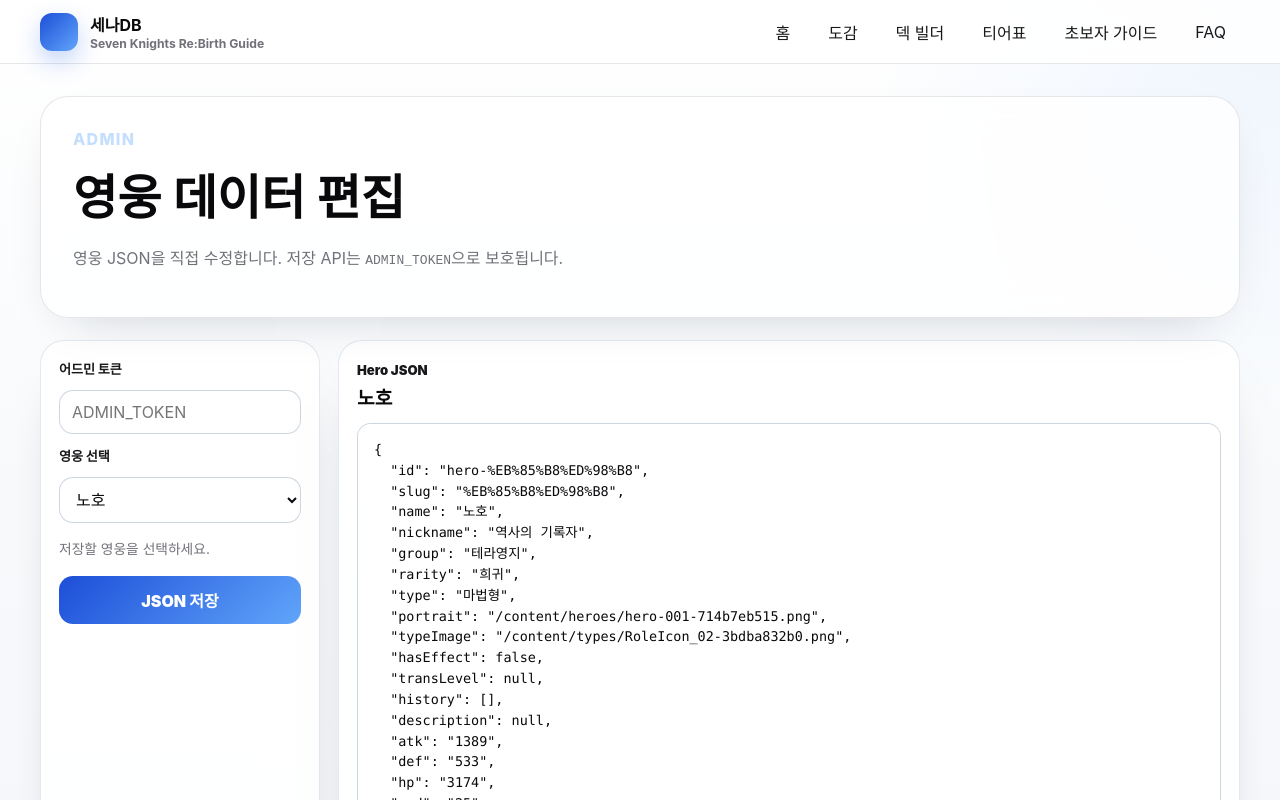
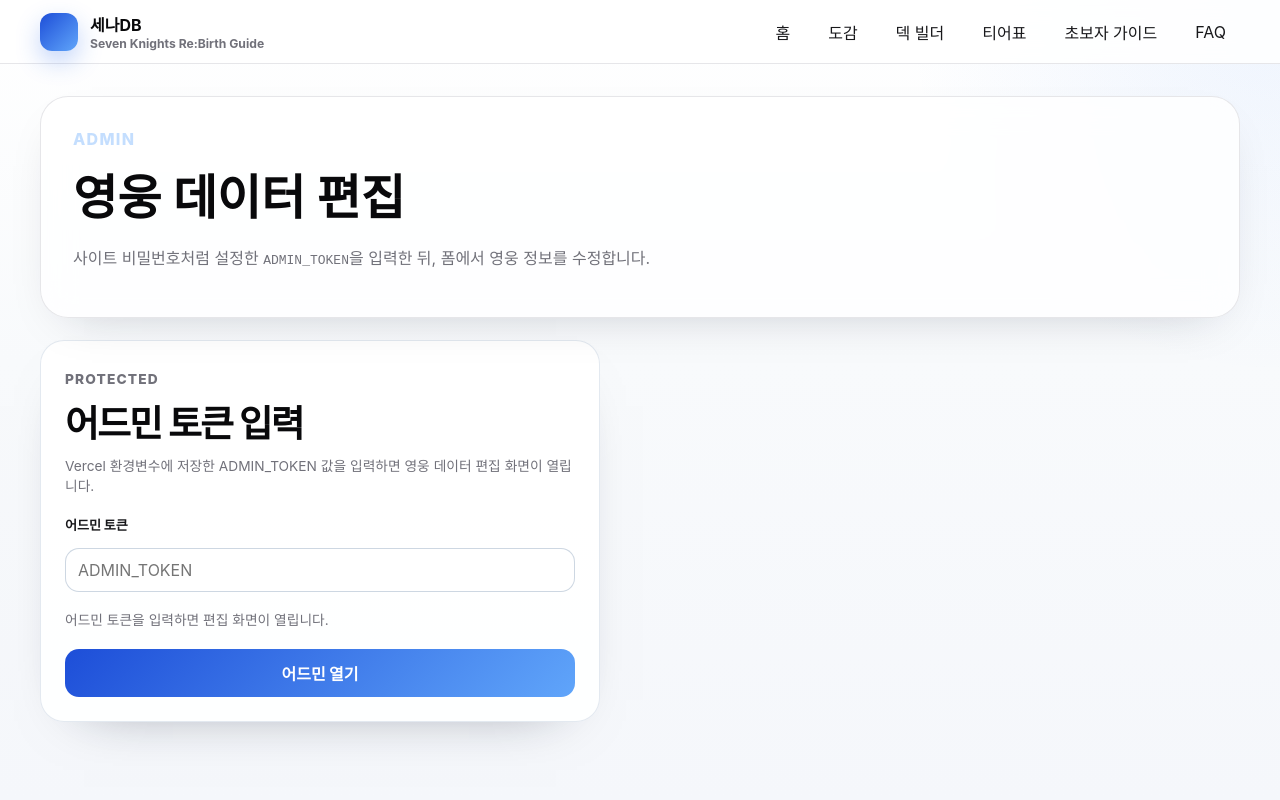
Before and after one commit to taekilKim/sevenknights, a Next.js app: page /admin/heroes in a window 1280 px wide. Shown: the top 800 px of the page. Built offline with nearby package versions, Linux system fonts and the light colour scheme; a web font is replaced by a local one.

Commit message:
Add guarded GUI hero admin

```diff
--- a/app/admin/heroes/page.tsx
+++ b/app/admin/heroes/page.tsx
@@ -27,7 +27,7 @@ export default function AdminHeroesPage() {
         <p className="catalog-eyebrow">Admin</p>
         <h1>영웅 데이터 편집</h1>
         <p className="muted">
-          영웅 JSON을 직접 수정합니다. 저장 API는 <code>ADMIN_TOKEN</code>으로 보호됩니다.
+          사이트 비밀번호처럼 설정한 <code>ADMIN_TOKEN</code>을 입력한 뒤, 폼에서 영웅 정보를 수정합니다.
         </p>
       </section>
       <AdminHeroEditor heroes={heroes} />
--- a/app/globals.css
+++ b/app/globals.css
@@ -940,6 +940,7 @@ select {
 }
 
 .admin-sidebar,
+.admin-login-card,
 .admin-editor-card {
   border-radius: 24px;
   border: 1px solid rgba(226, 232, 240, 0.94);
@@ -947,6 +948,19 @@ select {
   box-shadow: 0 22px 58px -44px rgba(15, 23, 42, 0.55);
 }
 
+.admin-login-card {
+  display: grid;
+  gap: 14px;
+  max-width: 560px;
+  padding: 24px;
+}
+
+.admin-login-card h2 {
+  margin: 4px 0 8px;
+  font-size: clamp(1.6rem, 3vw, 2.3rem);
+  letter-spacing: -0.05em;
+}
+
 .admin-sidebar {
   display: grid;
   align-content: start;
@@ -955,6 +969,8 @@ select {
 }
 
 .admin-sidebar label,
+.admin-login-card label,
+.admin-form-section label,
 .admin-editor-card span {
   color: var(--text-secondary);
   font-size: 0.82rem;
@@ -963,6 +979,8 @@ select {
 
 .admin-sidebar input,
 .admin-sidebar select,
+.admin-login-card input,
+.admin-form-section input,
 .admin-editor-card textarea {
   width: 100%;
   border: 1px solid rgba(203, 213, 225, 0.95);
@@ -973,18 +991,22 @@ select {
 }
 
 .admin-sidebar input,
-.admin-sidebar select {
+.admin-sidebar select,
+.admin-login-card input,
+.admin-form-section input {
   padding: 11px 12px;
 }
 
-.admin-sidebar p {
+.admin-sidebar p,
+.admin-login-card p {
   margin: 4px 0;
   color: var(--text-tertiary);
   font-size: 0.86rem;
   line-height: 1.5;
 }
 
-.admin-sidebar button {
+.admin-sidebar button,
+.admin-login-card button {
   cursor: pointer;
   border: 0;
   border-radius: 14px;
@@ -996,7 +1018,7 @@ select {
 
 .admin-editor-card {
   display: grid;
-  gap: 12px;
+  gap: 18px;
   padding: 18px;
 }
 
@@ -1006,8 +1028,52 @@ select {
   font-size: 1.2rem;
 }
 
-.admin-editor-card textarea {
-  min-height: 70vh;
+.admin-form-section {
+  display: grid;
+  gap: 14px;
+  padding: 18px;
+  border-radius: 20px;
+  background: rgba(248, 250, 252, 0.84);
+  border: 1px solid rgba(226, 232, 240, 0.8);
+}
+
+.admin-form-section h2,
+.admin-skill-card h3 {
+  margin: 0;
+  letter-spacing: -0.04em;
+}
+
+.admin-form-grid {
+  display: grid;
+  grid-template-columns: repeat(2, minmax(0, 1fr));
+  gap: 12px;
+}
+
+.admin-stat-grid {
+  grid-template-columns: repeat(4, minmax(0, 1fr));
+}
+
+.admin-form-section label {
+  display: grid;
+  gap: 7px;
+}
+
+.admin-skill-stack {
+  display: grid;
+  gap: 14px;
+}
+
+.admin-skill-card {
+  display: grid;
+  gap: 12px;
+  padding: 16px;
+  border-radius: 18px;
+  background: #fff;
+  border: 1px solid rgba(226, 232, 240, 0.9);
+}
+
+.admin-compact-textarea {
+  min-height: 132px;
   padding: 16px;
   font-family: "SFMono-Regular", Consolas, "Liberation Mono", monospace;
   font-size: 0.84rem;
@@ -1509,6 +1575,11 @@ select {
   .admin-shell {
     grid-template-columns: 1fr;
   }
+
+  .admin-form-grid,
+  .admin-stat-grid {
+    grid-template-columns: 1fr;
+  }
 }
 
 @media (max-width: 560px) {
--- a/components/admin-hero-editor.tsx
+++ b/components/admin-hero-editor.tsx
@@ -2,51 +2,139 @@
 
 import { useState } from "react";
 
-import type { HeroDetail } from "@/lib/types";
+import type { HeroDetail, Skill } from "@/lib/types";
 
 type AdminHero = Omit<HeroDetail, "skills">;
+type AdminSkill = Skill & {
+  id?: string;
+  linkedHeroes?: unknown;
+};
+type SkillKey = "attack" | "passive" | "active_1" | "active_2";
 
 type Props = {
   heroes: AdminHero[];
 };
 
+const basicFields = [
+  { key: "name", label: "이름" },
+  { key: "nickname", label: "별명" },
+  { key: "group", label: "소속" },
+  { key: "rarity", label: "등급" },
+  { key: "type", label: "타입" },
+  { key: "portrait", label: "프로필 이미지 경로" },
+  { key: "typeImage", label: "타입 아이콘 경로" },
+] as const;
+
+const statFields = [
+  { key: "atk", label: "공격력" },
+  { key: "def", label: "방어력" },
+  { key: "hp", label: "생명력" },
+  { key: "spd", label: "속공" },
+  { key: "crit_rate", label: "치명타 확률" },
+  { key: "crit_dmg", label: "치명타 피해" },
+  { key: "weak_rate", label: "약점 공격" },
+  { key: "block_rate", label: "막기 확률" },
+  { key: "dmg_reduce", label: "피해 감소" },
+  { key: "eff_hit", label: "효과 적중" },
+  { key: "eff_res", label: "효과 저항" },
+] as const;
+
+const skillFields: Array<{ key: SkillKey; label: string }> = [
+  { key: "attack", label: "기본 공격" },
+  { key: "passive", label: "패시브" },
+  { key: "active_1", label: "액티브 1" },
+  { key: "active_2", label: "액티브 2" },
+];
+
+function cloneHero(hero: AdminHero | undefined): AdminHero {
+  return JSON.parse(JSON.stringify(hero || {})) as AdminHero;
+}
+
 export function AdminHeroEditor({ heroes }: Props) {
   const [selectedId, setSelectedId] = useState(heroes[0]?.id || "");
   const selectedHero = heroes.find((hero) => hero.id === selectedId) || heroes[0];
   const [token, setToken] = useState("");
-  const [draft, setDraft] = useState(() => JSON.stringify(selectedHero || {}, null, 2));
+  const [isUnlocked, setIsUnlocked] = useState(false);
+  const [draft, setDraft] = useState<AdminHero>(() => cloneHero(selectedHero));
   const [status, setStatus] = useState("저장할 영웅을 선택하세요.");
+  const [authStatus, setAuthStatus] = useState("어드민 토큰을 입력하면 편집 화면이 열립니다.");
 
   const selectHero = (id: string) => {
     const hero = heroes.find((entry) => entry.id === id);
     setSelectedId(id);
-    setDraft(JSON.stringify(hero || {}, null, 2));
+    setDraft(cloneHero(hero));
     setStatus(`${hero?.name || "영웅"} 데이터를 편집 중입니다.`);
+  };
+
+  const updateField = (key: keyof AdminHero, value: string) => {
+    setDraft((current) => ({
+      ...current,
+      [key]: value || null,
+    }));
+  };
+
+  const updateSkillField = (skillKey: SkillKey, field: "name" | "type" | "cooltime" | "image" | "description", value: string) => {
+    setDraft((current) => {
+      const previousSkill = current[skillKey] as AdminSkill | null;
+      const nextSkill = {
+        id: previousSkill?.id || `skill-${current.id}-${skillKey}`,
+        name: previousSkill?.name || "",
+        type: previousSkill?.type || (skillKey === "passive" ? "Passive" : skillKey === "attack" ? "Attack" : "Active"),
+        description: previousSkill?.description || "",
+        image: previousSkill?.image || null,
+        cooltime: previousSkill?.cooltime ?? null,
+        effects: previousSkill?.effects || [],
+        ...(previousSkill?.linkedHeroes ? { linkedHeroes: previousSkill.linkedHeroes } : {}),
+        [field]: value || null,
+      };
+
+      return {
+        ...current,
+        [skillKey]: nextSkill.name || nextSkill.description || nextSkill.image || nextSkill.cooltime ? nextSkill : null,
+      };
+    });
+  };
+
+  const unlockAdmin = async () => {
+    setAuthStatus("토큰을 확인 중입니다...");
+
+    if (!token.trim()) {
+      setAuthStatus("어드민 토큰을 입력해 주세요.");
+      return;
+    }
+
+    const response = await fetch("/api/admin/auth", {
+      method: "POST",
+      headers: {
+        Authorization: `Bearer ${token}`,
+      },
+    });
+    const payload = await response.json().catch(() => null);
+
+    if (!response.ok) {
+      setAuthStatus(payload?.error || "토큰이 일치하지 않습니다.");
+      return;
+    }
+
+    setIsUnlocked(true);
+    setStatus("저장할 영웅을 선택하세요.");
   };
 
   const saveHero = async () => {
     setStatus("저장 중입니다...");
 
-    let parsed: AdminHero;
-    try {
-      parsed = JSON.parse(draft) as AdminHero;
-    } catch {
-      setStatus("JSON 형식이 올바르지 않습니다.");
-      return;
-    }
-
-    if (!parsed.id) {
+    if (!draft.id) {
       setStatus("영웅 id는 반드시 필요합니다.");
       return;
     }
 
-    const response = await fetch(`/api/admin/heroes/${encodeURIComponent(parsed.id)}`, {
+    const response = await fetch(`/api/admin/heroes/${encodeURIComponent(draft.id)}`, {
       method: "PUT",
       headers: {
         "Content-Type": "application/json",
         ...(token ? { Authorization: `Bearer ${token}` } : {}),
       },
-      body: JSON.stringify(parsed),
+      body: JSON.stringify(draft),
     });
     const payload = await response.json().catch(() => null);
 
@@ -55,12 +143,18 @@ export function AdminHeroEditor({ heroes }: Props) {
       return;
     }
 
-    setStatus(`${payload?.hero?.name || parsed.name} 저장 완료. 배포 반영은 커밋/푸시가 필요합니다.`);
+    setStatus(`${payload?.hero?.name || draft.name} 저장 완료. 배포 반영은 커밋/푸시가 필요합니다.`);
   };
 
-  return (
-    <div className="admin-shell">
-      <aside className="admin-sidebar">
+  if (!isUnlocked) {
+    return (
+      <section className="admin-login-card">
+        <div>
+          <p className="catalog-eyebrow">Protected</p>
+          <h2>어드민 토큰 입력</h2>
+          <p className="muted">Vercel 환경변수에 저장한 ADMIN_TOKEN 값을 입력하면 영웅 데이터 편집 화면이 열립니다.</p>
+        </div>
+
         <label htmlFor="admin-token">어드민 토큰</label>
         <input
           id="admin-token"
@@ -68,8 +162,23 @@ export function AdminHeroEditor({ heroes }: Props) {
           placeholder="ADMIN_TOKEN"
           value={token}
           onChange={(event) => setToken(event.target.value)}
+          onKeyDown={(event) => {
+            if (event.key === "Enter") {
+              void unlockAdmin();
+            }
+          }}
         />
+        <p>{authStatus}</p>
+        <button type="button" onClick={unlockAdmin}>
+          어드민 열기
+        </button>
+      </section>
+    );
+  }
 
+  return (
+    <div className="admin-shell">
+      <aside className="admin-sidebar">
         <label htmlFor="hero-select">영웅 선택</label>
         <select id="hero-select" value={selectedId} onChange={(event) => selectHero(event.target.value)}>
           {heroes.map((hero) => (
@@ -81,16 +190,106 @@ export function AdminHeroEditor({ heroes }: Props) {
 
         <p>{status}</p>
         <button type="button" onClick={saveHero}>
-          JSON 저장
+          변경사항 저장
         </button>
       </aside>
 
       <section className="admin-editor-card">
         <div>
-          <span>Hero JSON</span>
+          <span>Hero Editor</span>
           <strong>{selectedHero?.name || "영웅 데이터"}</strong>
         </div>
-        <textarea value={draft} onChange={(event) => setDraft(event.target.value)} spellCheck={false} />
+
+        <div className="admin-form-section">
+          <h2>기본 정보</h2>
+          <div className="admin-form-grid">
+            {basicFields.map((field) => (
+              <label key={field.key}>
+                <span>{field.label}</span>
+                <input
+                  value={String(draft[field.key] ?? "")}
+                  onChange={(event) => updateField(field.key, event.target.value)}
+                />
+              </label>
+            ))}
+          </div>
+          <label>
+            <span>설명</span>
+            <textarea
+              className="admin-compact-textarea"
+              value={draft.description || ""}
+              onChange={(event) => updateField("description", event.target.value)}
+            />
+          </label>
+        </div>
+
+        <div className="admin-form-section">
+          <h2>스탯</h2>
+          <div className="admin-form-grid admin-stat-grid">
+            {statFields.map((field) => (
+              <label key={field.key}>
+                <span>{field.label}</span>
+                <input
+                  value={String(draft[field.key] ?? "")}
+                  onChange={(event) => updateField(field.key, event.target.value)}
+                />
+              </label>
+            ))}
+          </div>
+        </div>
+
+        <div className="admin-form-section">
+          <h2>스킬</h2>
+          <div className="admin-skill-stack">
+            {skillFields.map((skillField) => {
+              const skill = draft[skillField.key];
+
+              return (
+                <article key={skillField.key} className="admin-skill-card">
+                  <h3>{skillField.label}</h3>
+                  <div className="admin-form-grid">
+                    <label>
+                      <span>스킬명</span>
+                      <input
+                        value={skill?.name || ""}
+                        onChange={(event) => updateSkillField(skillField.key, "name", event.target.value)}
+                      />
+                    </label>
+                    <label>
+                      <span>분류</span>
+                      <input
+                        value={skill?.type || ""}
+                        onChange={(event) => updateSkillField(skillField.key, "type", event.target.value)}
+                      />
+                    </label>
+                    <label>
+                      <span>쿨타임</span>
+                      <input
+                        value={String(skill?.cooltime ?? "")}
+                        onChange={(event) => updateSkillField(skillField.key, "cooltime", event.target.value)}
+                      />
+                    </label>
+                    <label>
+                      <span>스킬 이미지 경로</span>
+                      <input
+                        value={skill?.image || ""}
+                        onChange={(event) => updateSkillField(skillField.key, "image", event.target.value)}
+                      />
+                    </label>
+                  </div>
+                  <label>
+                    <span>스킬 설명</span>
+                    <textarea
+                      className="admin-compact-textarea"
+                      value={skill?.description || ""}
+                      onChange={(event) => updateSkillField(skillField.key, "description", event.target.value)}
+                    />
+                  </label>
+                </article>
+              );
+            })}
+          </div>
+        </div>
       </section>
     </div>
   );
```
Also changed, not shown: app/api/admin/auth/route.ts (added, +23 -0 lines).
